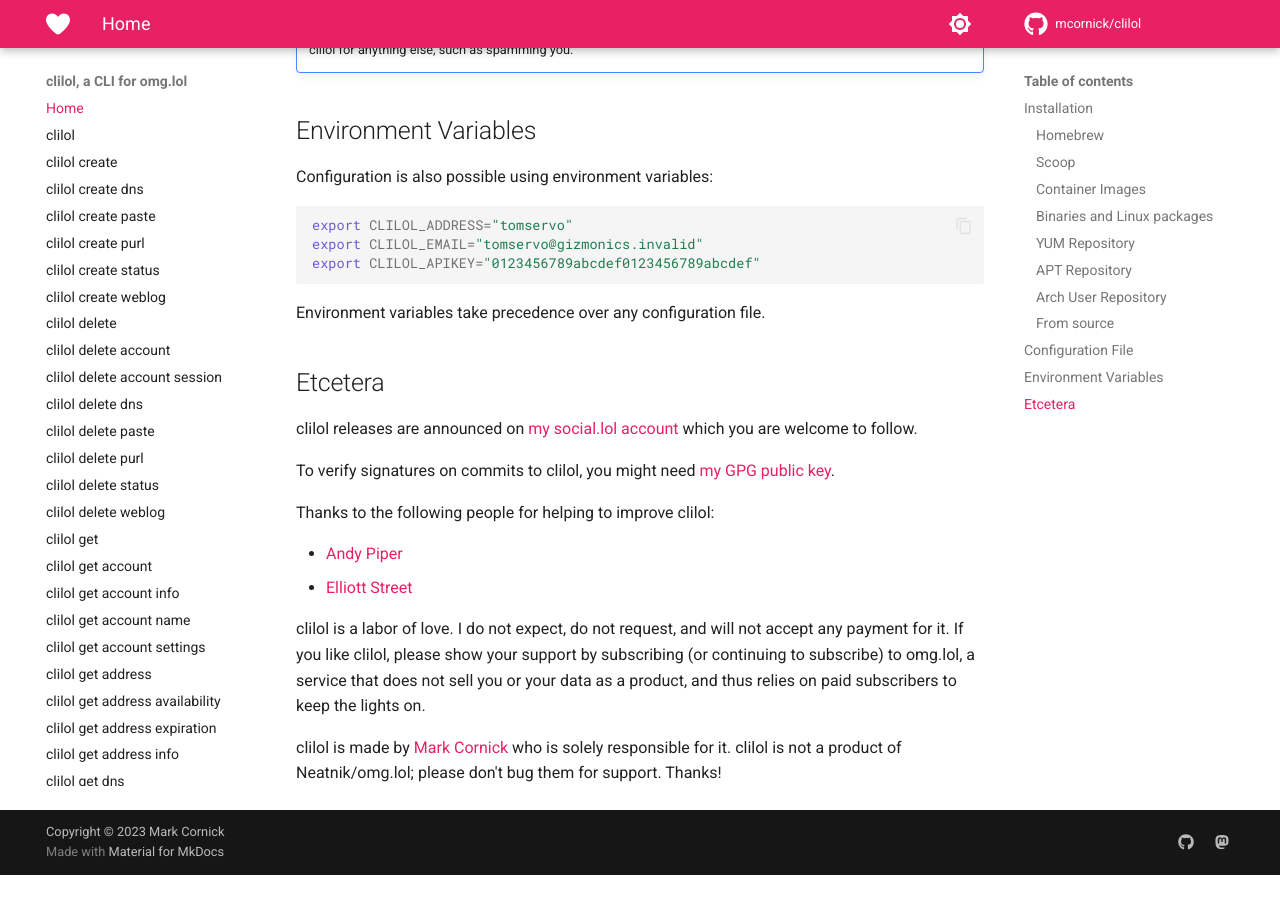
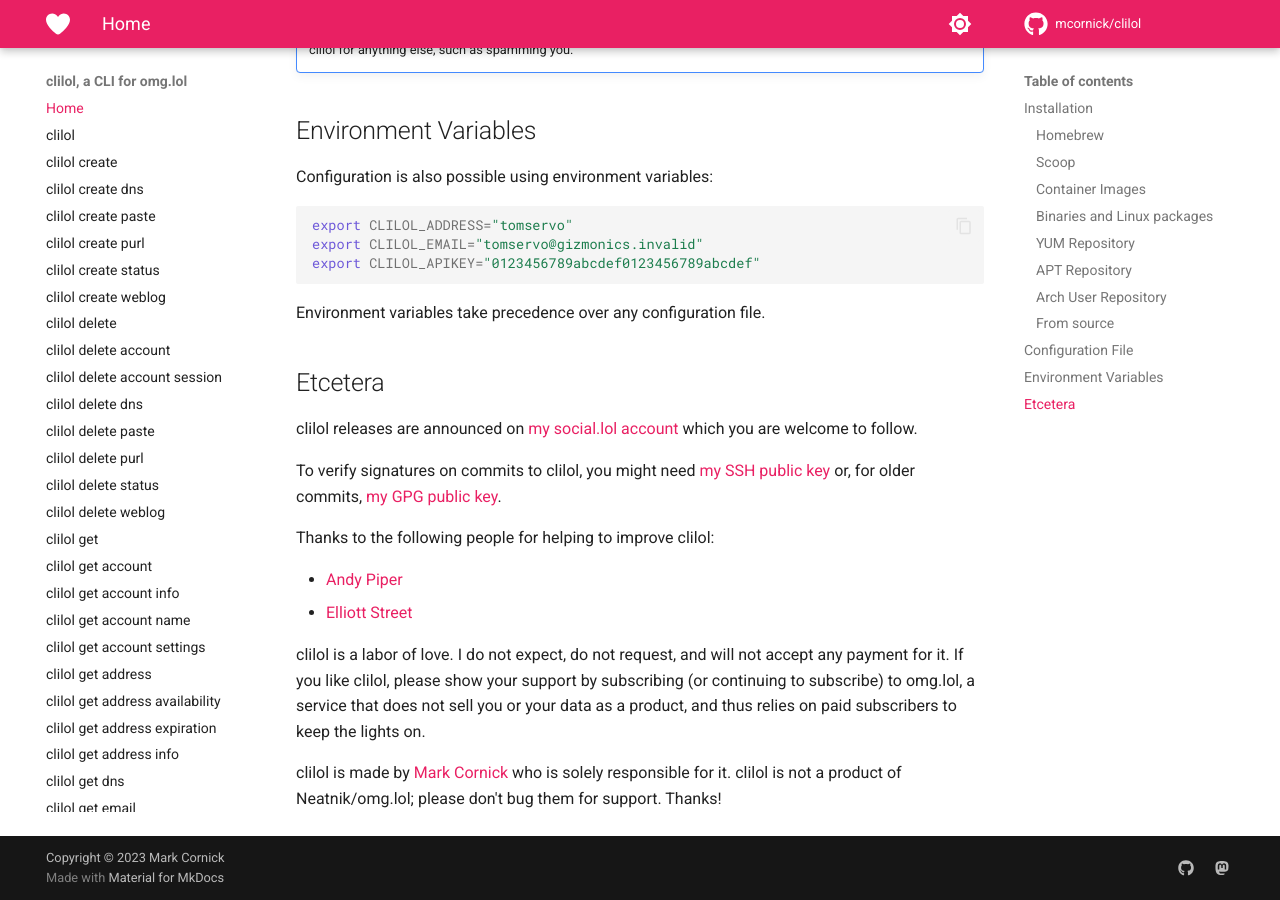
Before and after one commit to mcornick/clilol, an MkDocs documentation site: the page built from docs/index.md, in a window 1280 px wide and 900 px high, scrolled down 3292 px. Built offline with MkDocs 1.6.1 and Material for MkDocs 9.7.7, drawn with Linux system fonts in a browser that asks for light colours; comment, search, counter and statistics services are not loaded; the version menu is left out; before the commit the page ends 4167 px from its top, so only the background shows below that.

Commit message:
docs: link to SSH public key
Signed-off-by: Mark Cornick <mcornick@mcornick.com>

```diff
--- a/docs/index.md
+++ b/docs/index.md
@@ -149,7 +149,7 @@
 
 clilol releases are announced on [my social.lol account](https://social.lol/@mcornick) which you are welcome to follow.
 
-To verify signatures on commits to clilol, you might need [my GPG public key](https://github.com/mcornick.gpg).
+To verify signatures on commits to clilol, you might need [my SSH public key](https://github.com/mcornick.keys) or, for older commits, [my GPG public key](https://github.com/mcornick.gpg).
 
 Thanks to the following people for helping to improve clilol:
 
```
